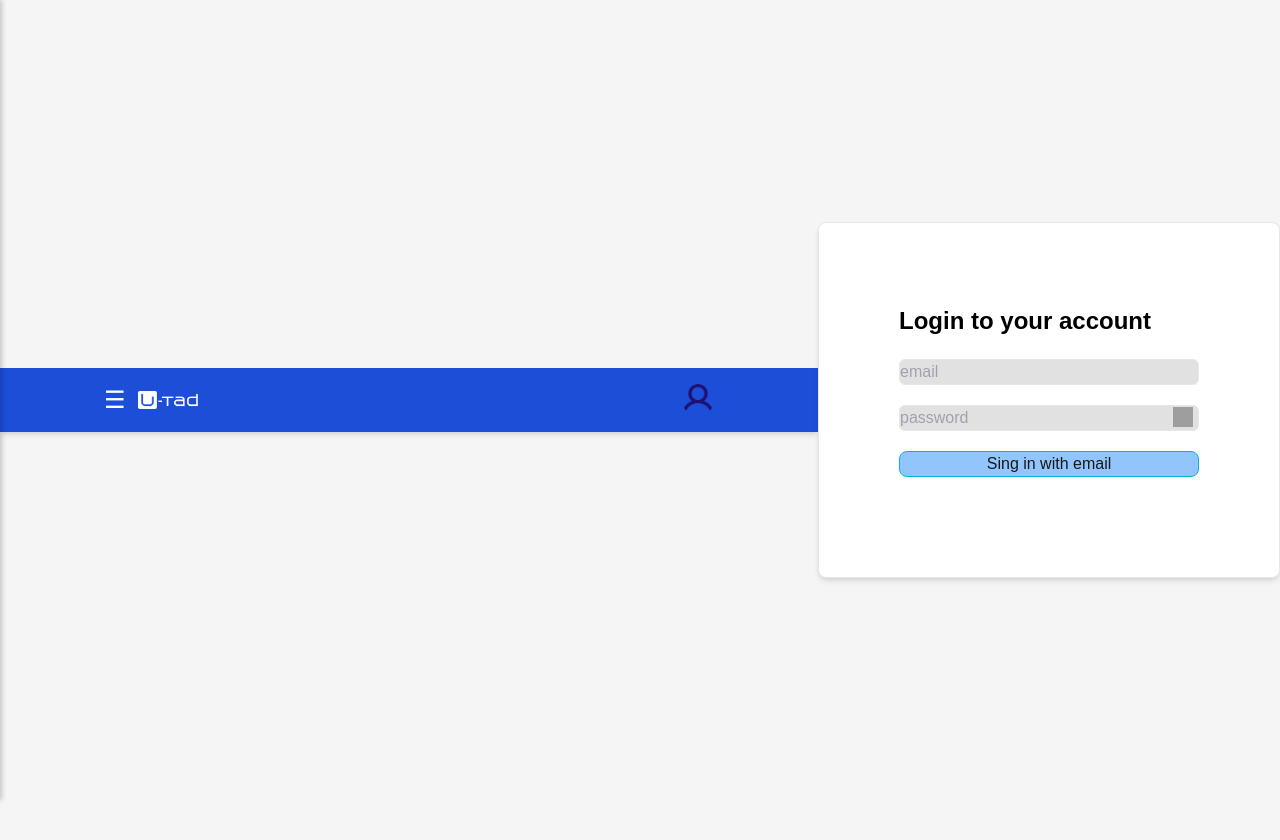
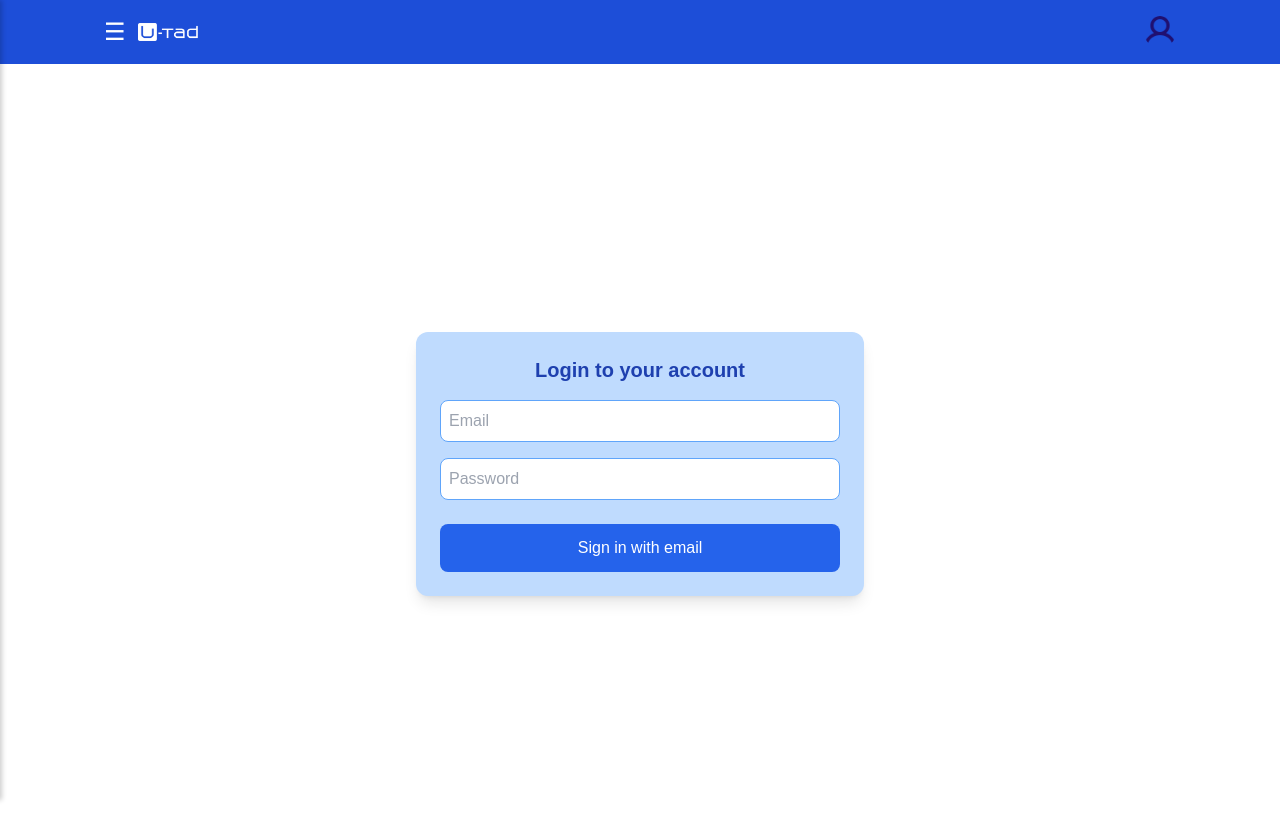
Before and after one commit to Orolau/AutomatizacionCarnets, a Next.js app in the folder front/automatizacion_carnets/: page / in a window 1280 px wide. Shown: the top 840 px of the page. Before the commit the page ends 800 px from the top, so only its background shows below. Built offline with nearby package versions, Linux system fonts and the light colour scheme; grey boxes are pictures that could not be loaded.

Commit message:
estilso login/verification

```diff
--- a/front/automatizacion_carnets/package.json
+++ b/front/automatizacion_carnets/package.json
@@ -19,7 +19,7 @@
     "jsbarcode": "^3.11.6",
     "jspdf": "^3.0.0",
     "jszip": "^3.10.1",
-    "mongoose": "^8.10.1",
+    "mongoose": "^8.11.0",
     "next": "15.1.6",
     "next-auth": "^4.24.11",
     "react": "^19.0.0",
--- a/front/automatizacion_carnets/src/app/components/forms/LoginForm.jsx
+++ b/front/automatizacion_carnets/src/app/components/forms/LoginForm.jsx
@@ -15,7 +15,7 @@ const generarMD5 = (password) => {
 const validationSchema = Yup.object().shape({
     email: Yup.string()
         .required("Este campo es obligatorio")
-        .email("EL formato es incorrecto"),
+        .email("El formato es incorrecto"),
     password: Yup.string().required("Este campo es obligatorio"),
 });
 
@@ -28,12 +28,11 @@ export default function LoginForm() {
     });
 
     const handleSubmit = async (values) => {
-
         console.log("Hola");
         const passwordHash = generarMD5(values.password);
         const userData = {
             email: values.email,
-            passwordHash: passwordHash
+            passwordHash: passwordHash,
         };
         console.log(userData.password);
         const respuestaServer = await LoginFormInteract(userData);
@@ -42,63 +41,51 @@ export default function LoginForm() {
 
         if (respuestaServer === userData.email) {
             localStorage.setItem("email", userData.email);
-            router.push('./pages/verify');
+            router.push("./pages/verify");
         }
     };
 
     return (
-        <div className="flex">
-            <div className="contenedorImagen bg-cyan-400">
-
-            </div>
-            <div>
-                <div className="contenedorLogin bg-white flex-wrap justify-items-center p-20 shadow-md border rounded-lg">
+        <div className="p-4 bg-white text-black min-h-screen flex items-center justify-center">
+            <div className="p-6 bg-blue-200 rounded-xl shadow-lg w-full max-w-md">
                 <Formik
                     initialValues={userInfo}
                     validationSchema={validationSchema}
                     onSubmit={handleSubmit}
                 >
                     {() => (
-                            <Form className="flex-wrap">
-                                <h1 className="titulo font-bold mb-5">Login to your account</h1>
-                                <div>
+                        <Form className="flex flex-col">
+                            <h1 className="text-xl font-semibold text-blue-800 mb-4 text-center">
+                                Login to your account
+                            </h1>
+                            <div className="mb-4">
                                 <Field
                                     name="email"
                                     type="email"
-                                        placeholder="email"
-                                        className="inputLogin border rounded-md"
+                                    placeholder="Email"
+                                    className="w-full p-2 border border-blue-400 rounded-lg bg-white"
                                 />
-                                    <ErrorMessage name="email" component="div" className="error" />
+                                <ErrorMessage name="email" component="div" className="text-red-600 text-sm mt-1" />
                             </div>
-                                <div>
-                                    <div className="passwordContainer">
+                            <div className="mb-4">
                                 <Field
                                     name="password"
                                     type="password"
-                                            placeholder="password"
-                                            className="inputLogin border rounded-md"
-                                            id="passWordField"
-                                        ></Field>
-                                        <button className="viewPassword">
-                                            <img
-                                                src="https://img.icons8.com/material-outlined/24/000000/invisible.png"
-                                                className="size-5"
+                                    placeholder="Password"
+                                    className="w-full p-2 border border-blue-400 rounded-lg bg-white"
                                 />
-                                        </button>
-                                    </div>
-                                    <ErrorMessage name="password" component="div" className="error" />
+                                <ErrorMessage name="password" component="div" className="text-red-600 text-sm mt-1" />
                             </div>
                             <button
                                 type="submit"
-                                    className="bg-blue-300 w-[300px] border border-cyan-500 rounded-lg mb-5 hover:bg-blue-400"
+                                className="w-full bg-blue-600 text-white p-3 rounded-lg mt-2 hover:bg-blue-700 transition"
                             >
-                                    Sing in with email
+                                Sign in with email
                             </button>
                         </Form>
                     )}
                 </Formik>
             </div>
         </div>
-        </div>
     );
 }
--- a/front/automatizacion_carnets/src/app/components/forms/VerificationForm.jsx
+++ b/front/automatizacion_carnets/src/app/components/forms/VerificationForm.jsx
@@ -41,7 +41,13 @@ export default function VerificationForm() {
             console.log("Respuesta del backend:", response);
 
             if (response && response.mail) {
-                router.push('../../pages/listaFiltrado');
+                //router.push('../../pages/listaFiltrado');
+                router.push('/pages/listaFiltrado').then(() => {
+                    setTimeout(() => {
+                        window.location.replace('/pages/listaFiltrado');
+                    }, 300); // Le damos un poco más de tiempo para que termine la navegación
+                });
+
             }
         } catch (err) {
             console.error("Error en la verificación:", error.message);
@@ -50,38 +56,46 @@ export default function VerificationForm() {
     }
 
     return (
-        <div className="contenedorLogin bg-white flex-wrap justify-items-center p-20 shadow-md border rounded-lg">
-            <Formik initialValues={verificationResult} validationSchema={validationSchema} onSubmit={handleSubmit}>
+        <div className="p-4 bg-white text-black min-h-screen flex items-center justify-center">
+            <div className="p-6 bg-blue-200 rounded-xl shadow-lg w-full max-w-md">
+                <Formik
+                    initialValues={verificationResult}
+                    validationSchema={validationSchema}
+                    onSubmit={handleSubmit}
+                >
                     {() => (
-                    <Form className="formContainer flex-wrap">
-                        <h1 className="titulo font-bold mb-5">Enter verification code</h1>
-                        <p className="verificactionSentText w-[300px] mb-5">We have just sent a verification code to</p>
+                        <Form className="flex flex-col">
+                            <h1 className="text-xl font-semibold text-blue-800 mb-4 text-center">
+                                Enter verification code
+                            </h1>
+                            <p className="text-center text-gray-700 mb-4">
+                                We have just sent a verification code to your email.
+                            </p>
 
-                        <div className="numbersContainer flex w-[300px] mb-5 gap-3">
-                            <Field maxLength="1" name="firstNumber" type="string" placeholder="" className="numberBox border rounded-md" />
-                            <ErrorMessage name="firstNumber" component="div" className="error" />
-
-                            <Field maxLength="1" name="secondNumber" type="string" placeholder="" className="numberBox border rounded-md" />
-                            <ErrorMessage name="secondNumber" component="div" className="error" />
-
-                            <Field maxLength="1" name="thirdNumber" type="string" placeholder="" className="numberBox border rounded-md" />
-                            <ErrorMessage name="thirdNumber" component="div" className="error" />
-
-                            <Field maxLength="1" name="fourthNumber" type="string" placeholder="" className="numberBox border rounded-md" />
-                            <ErrorMessage name="fourthNumber" component="div" className="error" />
-
-                            <Field maxLength="1" name="fifthNumber" type="string" placeholder="" className="numberBox border rounded-md" />
-                            <ErrorMessage name="fifthNumber" component="div" className="error" />
-
-                            <Field maxLength="1" name="sixthNumber" type="string" placeholder="" className="numberBox border rounded-md" />
-                            <ErrorMessage name="sixthNumber" component="div" className="error" />
+                            <div className="flex justify-center gap-3 mb-4">
+                                {["firstNumber", "secondNumber", "thirdNumber", "fourthNumber", "fifthNumber", "sixthNumber"].map((name, index) => (
+                                    <Field
+                                        key={index}
+                                        maxLength="1"
+                                        name={name}
+                                        type="text"
+                                        placeholder=""
+                                        className="w-10 h-10 text-center text-lg border border-blue-400 rounded-lg bg-white"
+                                    />
+                                ))}
                             </div>
 
-                        <button type="submit" className="bg-blue-300 w-[300px] border border-cyan-500 rounded-lg mb-5 hover:bg-blue-400">
-                            verify
+                            <ErrorMessage name="firstNumber" component="div" className="text-red-600 text-sm text-center" />
+                            <button
+                                type="submit"
+                                className="w-full bg-blue-600 text-white p-3 rounded-lg mt-2 hover:bg-blue-700 transition"
+                            >
+                                Verify
                             </button>
                         </Form>
                     )}
                 </Formik>
-        </div>);
+            </div>
+        </div>
+    );
 }
--- a/front/automatizacion_carnets/src/app/styles/LoginForm.css
+++ b/front/automatizacion_carnets/src/app/styles/LoginForm.css
@@ -1,4 +1,4 @@
-body {
+/* body {
 
     display: flex;
     justify-content: center;
@@ -33,4 +33,4 @@ body {
     top: 5%;
     right: 6px;
     z-index: 10;
-}
+} */
--- a/front/automatizacion_carnets/src/app/styles/VerificationForm.css
+++ b/front/automatizacion_carnets/src/app/styles/VerificationForm.css
@@ -1,4 +1,4 @@
-.contenedorLogin {}
+/* .contenedorLogin {}
 
 body {
 
@@ -36,4 +36,4 @@ body {
     background-color: rgb(226, 225, 225);
     color: black;
     text-align: center;
-}
+} */
```
Also changed, not shown: package.json (added, +13 -0 lines), 2 other files (tests, documents, lock files or other folders). Lines whose indentation alone changed are shown as unchanged.
